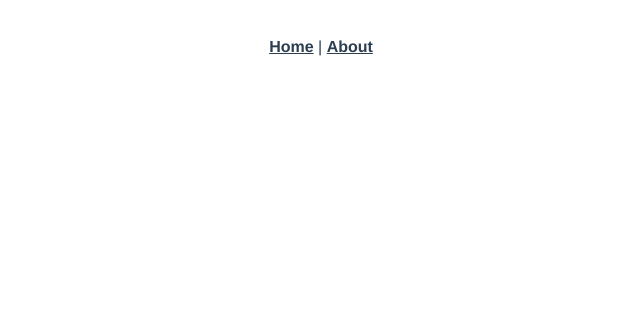
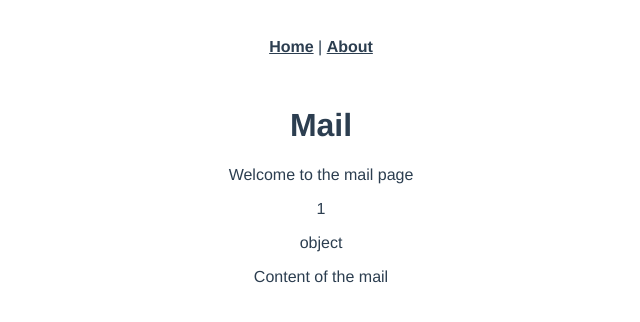
Before and after one commit to samuel-poinama/RatioMails, a Vue app: page /mail/1 in a window 1280 px wide. Before the commit this address had no page. Shown: the top 322 px of the page, without its empty margins (319-959 px from the left). Built offline with nearby package versions, Linux system fonts and the light colour scheme.

Commit message:
mail with id id route

```diff
--- /dev/null
+++ b/src/components/Mail.vue
@@ -0,0 +1,16 @@
+<template>
+    <p>{{ this.id }}</p>
+    <p>object</p>
+    <p>
+        Content of the mail
+    </p>
+</template>
+
+<script>
+export default {
+    name: 'mail-component',
+    props: {
+        id: Number
+    }
+}
+</script>
--- a/src/router/index.js
+++ b/src/router/index.js
@@ -27,6 +27,10 @@ const routes = [
   },
   {
     path: '/mail',
+    redirect: '/mail/1'
+  },
+  {
+    path: '/mail/:id',
     name: 'mail',
     component: () => import('../views/MailView.vue')
   }
--- a/src/views/MailView.vue
+++ b/src/views/MailView.vue
@@ -2,11 +2,17 @@
     <div>
         <h1>Mail</h1>
         <p>Welcome to the mail page</p>
+        <mail-component id="1" />
     </div>
 </template>
 
 <script>
+import Mail from '@/components/Mail.vue'
+
 export default {
-    name: 'mailView'
+    name: 'mailView',
+    components: {
+        'mail-component': Mail
+    }
 }
 </script>
```
